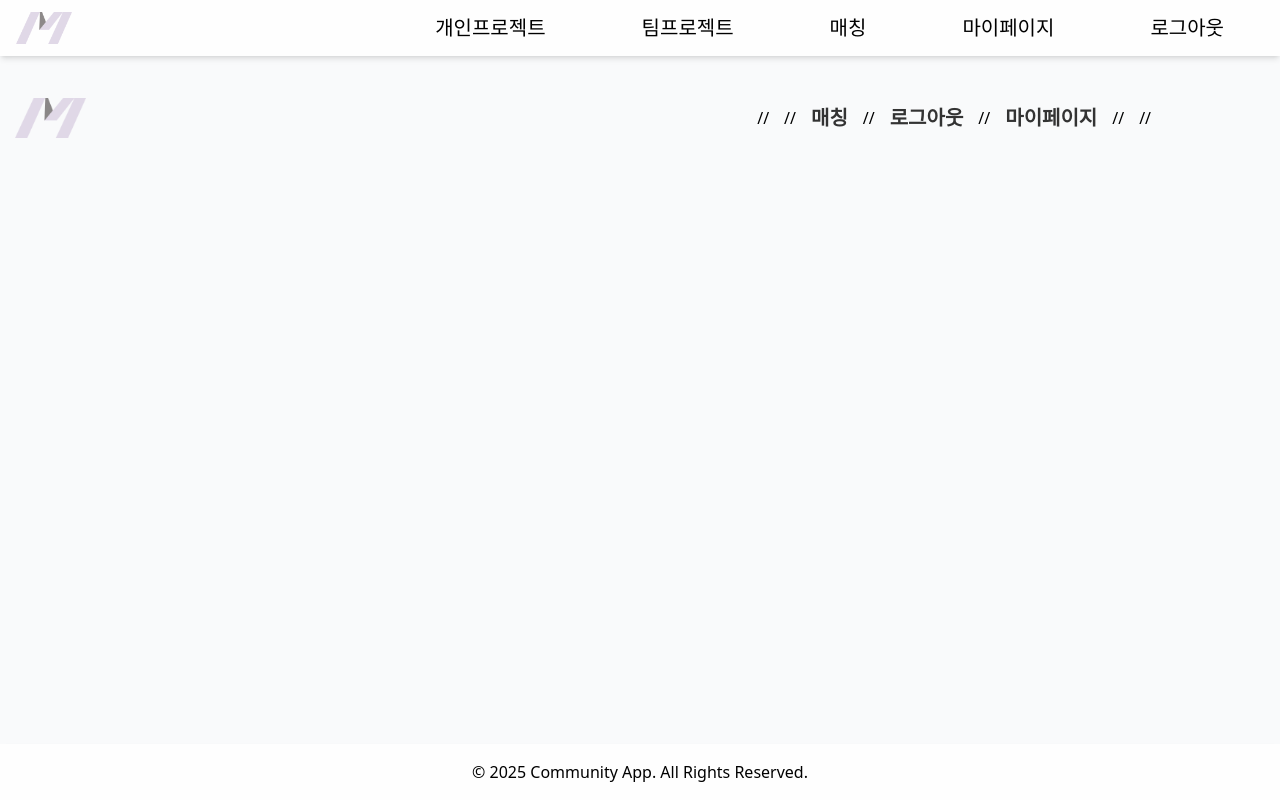
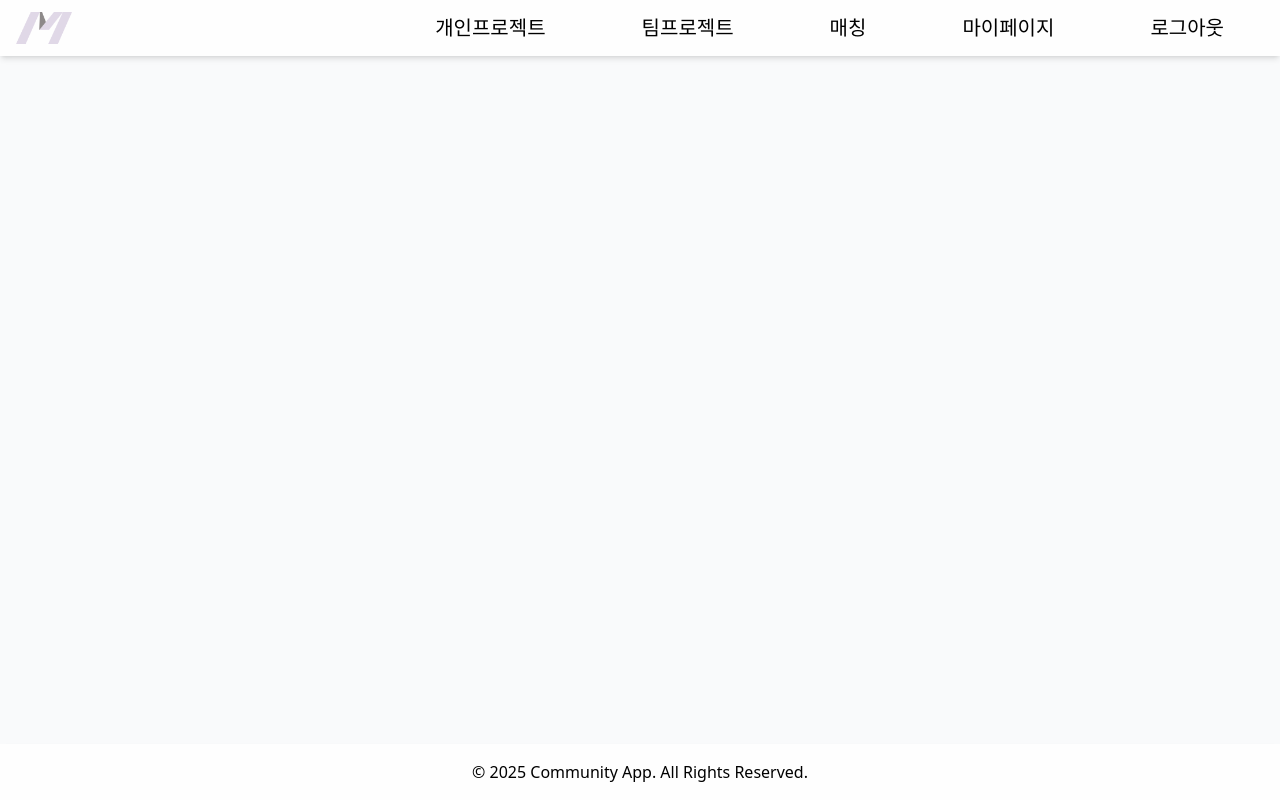
Before and after one commit to yurim6858/meom_front, a React (Vite) app in the folder moem-app/: page /main in a window 1280 px wide. Built offline with nearby package versions, Linux system fonts and the light colour scheme.

Commit message:
fix:네비게이션바 수정 및 Link 장소 변경

```diff
--- a/moem-app/src/App.jsx
+++ b/moem-app/src/App.jsx
@@ -13,19 +13,23 @@ import MyPage from "./pages/MyPage";
 
 function App() {
   return (
-    <Layout>
+
       <Routes>
         <Route path="/" element={<LandingPage/>} />
         <Route path="/login" element={<LoginPage />} />
         <Route path='/signup' element={<SignupPage/>}/>
+
+        <Route element={<Layout />}>
         <Route path='/main' element={<DashBoard/>}/>
         <Route path='/recruitments' element={<MatchingPage/>} />
         <Route path='/recruitments/:id' element={<MatchingDetailPage/>} />
         <Route path='/recruitments/new' element={<RecruitmentPage/>} />
         <Route path='/review' element={<ReviewPage/>} />
         <Route path='/mypage' element={<MyPage/>} />
+        </Route>
       </Routes>
-    </Layout>
+
+
   )
 }
 
--- a/moem-app/src/components/layouts/Layout.jsx
+++ b/moem-app/src/components/layouts/Layout.jsx
@@ -1,5 +1,8 @@
+import React from 'react';
+import { Outlet } from 'react-router-dom';
 import Footer from './footer';
 import Navigation from './Navigation';
+
 
 function Layout({ children }) {
     return (
@@ -9,14 +12,12 @@ function Layout({ children }) {
             <Navigation />
 
             <main className="flex-grow overflow-y-auto">
-                {/* container: max-width for different breakpoints
-                  mx-auto: center the container
-                  px-4: horizontal padding for mobile
-                  py-8: vertical padding
-                */}
                 <div className="container mx-auto px-4 py-8">
+                      <Outlet />
+                 </div>
+                {/* <div className="container mx-auto px-4 py-8">
                     {children}
-                </div>
+                </div> */}
             </main>
 
             <Footer />
--- a/moem-app/src/components/layouts/Navigation.jsx
+++ b/moem-app/src/components/layouts/Navigation.jsx
@@ -5,7 +5,7 @@ function Navigation() {
         <nav className="bg-white/80 dark:text-zinc-100 shadow-md">
             <div className="container max-w-[1280px] mx-auto px-4">
                 <div className="flex justify-between items-center py-3">
-                    <Link to="/" className="inline-flex items-center">
+                    <Link to="/main" className="inline-flex items-center">
                         <img src={`${import.meta.env.BASE_URL}image.png`} alt="Logo" className="h-8 w-auto" />
                     </Link>
 
--- a/moem-app/src/pages/DashBoard.jsx
+++ b/moem-app/src/pages/DashBoard.jsx
@@ -5,14 +5,7 @@ import { Link } from 'react-router-dom';
 export const DashBoard = () => {
   return (
     <div className='header-container'>
-        <img src={logo} className="logo-img"/>
-         <div class='btn'>
-//       <nav>
-//         <Link to ="/login">매칭</Link>
-//         <Link to ="/">로그아웃</Link>
-//         <Link to ="/login">마이페이지</Link>
-//         </nav>
-//     </div>
+
     </div>
   )
 }
```
